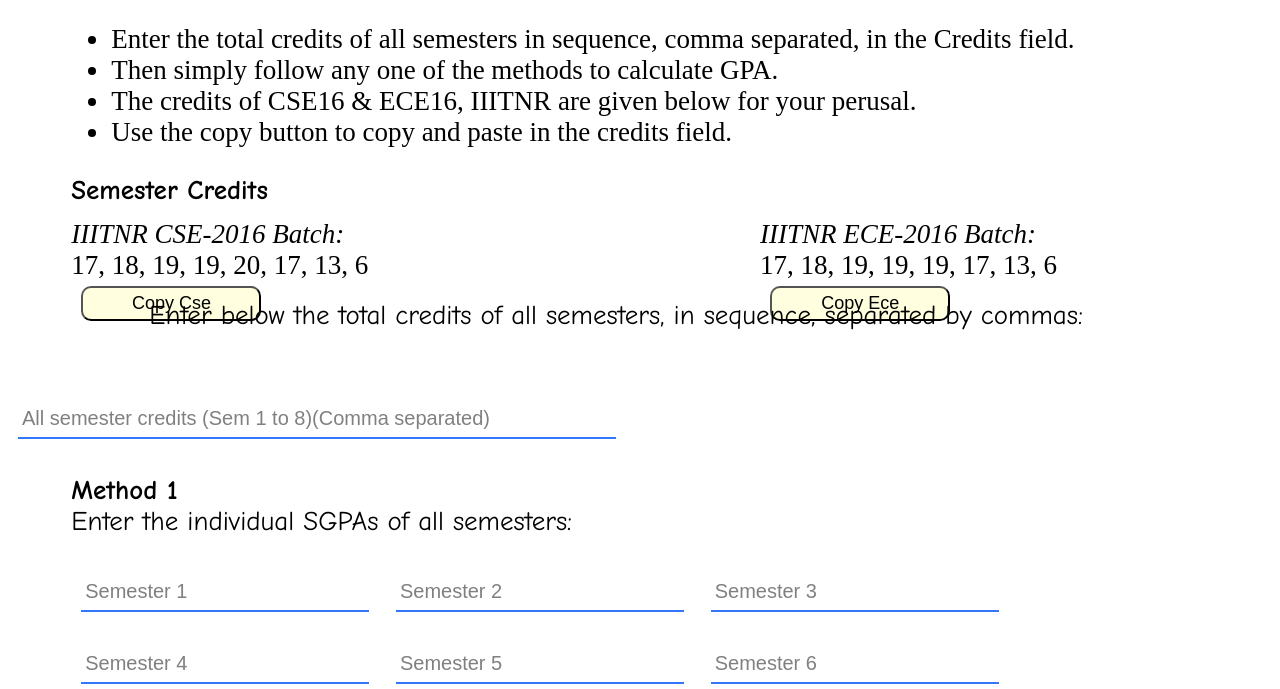
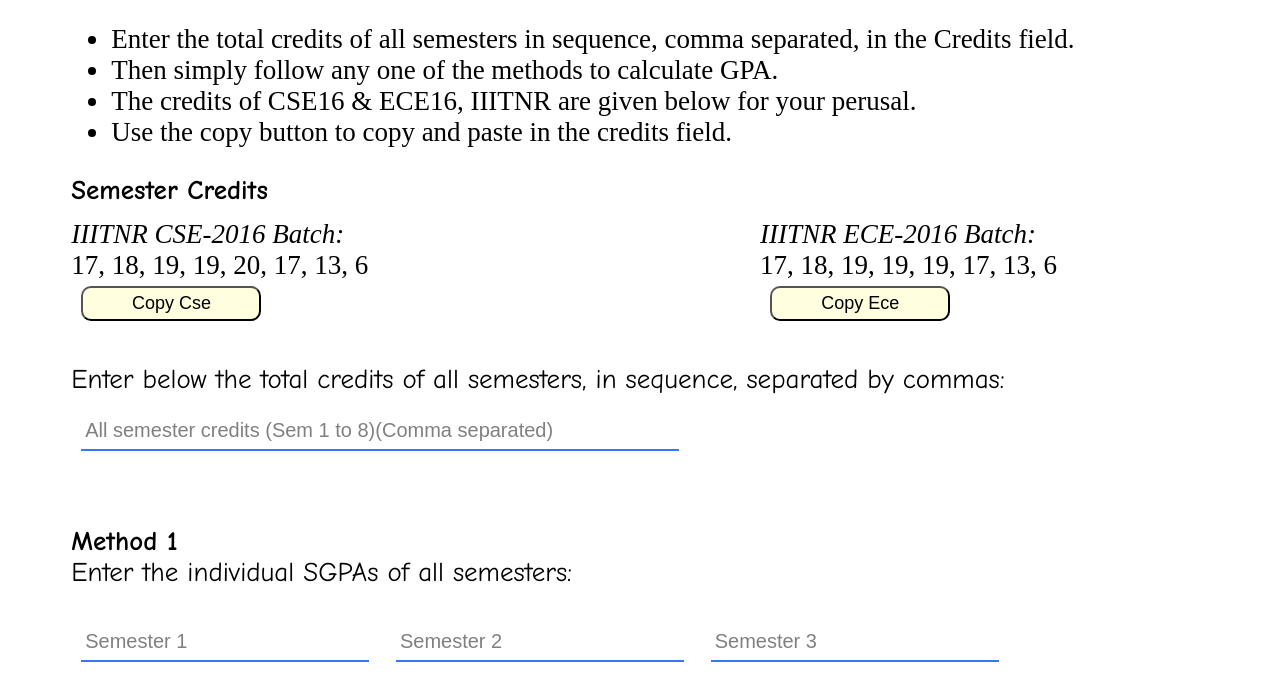
Before and after one commit to mayank-kumar-giri/cgpa-calculator, a plain HTML site: page index.html in a window 1280 px wide. Shown: the part 96-785 px from the top of the page. Drawn offline with nearby package versions, Linux system fonts and the light colour scheme.

Commit message:
Make temp CSS fix - Relative fix reqd.

```diff
--- a/css/index.css
+++ b/css/index.css
@@ -95,17 +95,23 @@ p {
 }
 
 #cfl {
+  text-align: left;
   width: 95vw;
   height: 7vh;
-  margin-top: 5%;
-  margin-bottom: 0px;
+  margin-top: 10%;
+  margin-bottom: 1%;
+  margin-left: 5%;
+  position: relative;
 }
 
 #cff {
+  text-align: left;
   width: 95vw;
   height: 7vh;
-  margin-top: 5%;
-  margin-bottom: 0px;
+  margin-top: 1%;
+  margin-left: 5%;
+  margin-bottom: 3%;
+  position: relative;
 }
 
 .submit {
```
